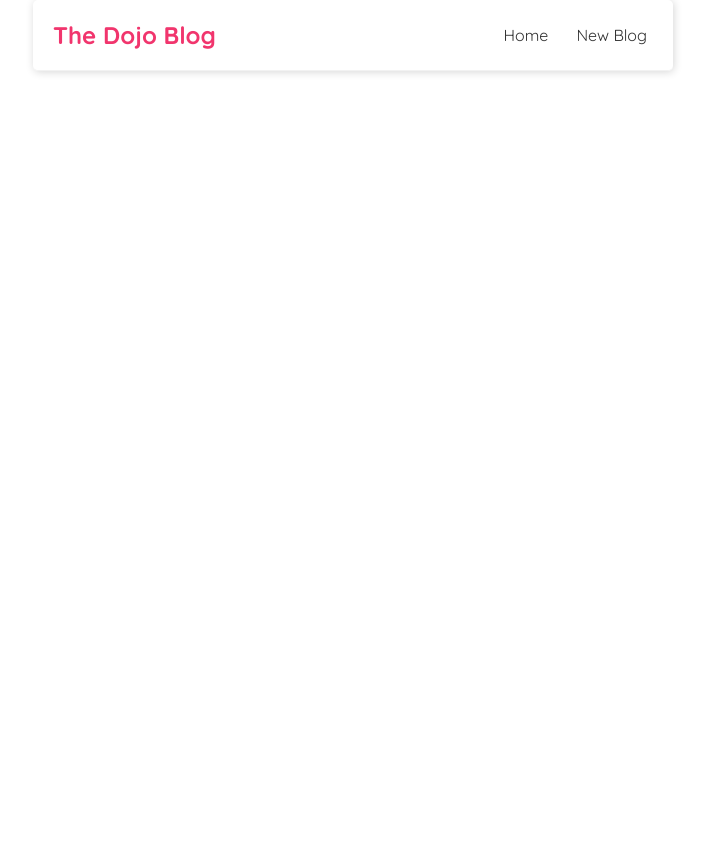
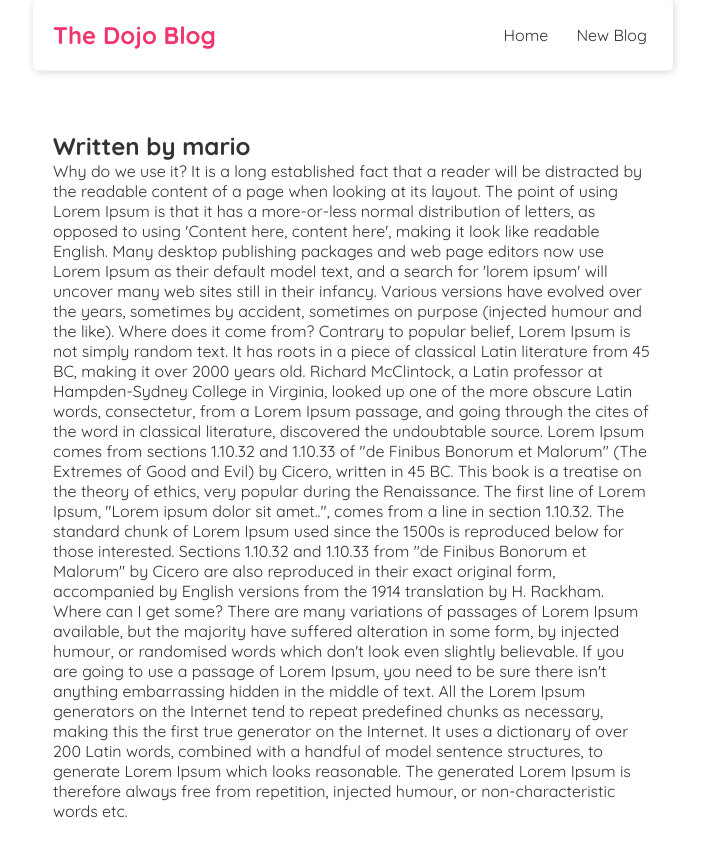
Before and after one commit to Emydev-op/react-tutorial-blog, a React (Create React App) app: page /blogs/1 in a window 1280 px wide. Shown: the top 856 px of the page, without its empty margins (287-994 px from the left). Before the commit the page ends 800 px from the top, so only its background shows below. Built offline with nearby package versions, Linux system fonts and the light colour scheme; data requests are answered from the project's data file.

Commit message:
Created individual blog

```diff
--- a/src/App.js
+++ b/src/App.js
@@ -2,6 +2,7 @@ import Navbar from './Navbar';
 import Home from './Home';
 import { BrowserRouter as Router, Route, Switch } from 'react-router-dom';
 import Create from './Create';
+import BlogDetails from './BlogDetails';
 
 function App() {
   return (
@@ -16,6 +17,9 @@ function App() {
             <Route path="/create">
               <Create />
             </Route>
+            <Route path="/blogs/:id">
+              <BlogDetails />
+            </Route>
           </Switch>
         </div>
       </div>
--- a/src/BlogDetails.js
+++ b/src/BlogDetails.js
@@ -0,0 +1,23 @@
+import { useParams } from "react-router-dom/cjs/react-router-dom.min";
+import useFetch from "./useFetch";
+
+const BlogDetails = () => {
+
+const { id } = useParams();
+const { data:blog, isPending, error } = useFetch('http://localhost:8000/blogs/' + id );
+
+    return (
+        <div className="blog-details">
+            {isPending && <div>Loading...</div>}
+            {error && <div> {error} </div>}
+            {blog && (
+                <article>
+                    <h2>Written by {blog.author}</h2>
+                    <div>{blog.body}</div>
+                </article>
+            )}
+        </div>
+     );
+}
+
+export default BlogDetails;
--- a/src/BlogList.js
+++ b/src/BlogList.js
@@ -1,11 +1,15 @@
+import { Link } from "react-router-dom/cjs/react-router-dom.min";
+
 const BlogList = ({ blogs, title }) => {
     return (
          <div className="blog-list">
             <h2>{ title }</h2>
             {blogs.map((blog) => (
                 <div className="blog-preview" key={blog.id}>
-                    <h2>{ blog.title }</h2>
-                    <p>Written by {blog.author}</p>
+                    <Link to= {`/blogs/${blog.id}`}>
+                        <h2>{ blog.title }</h2>
+                        <p>Written by {blog.author}</p>
+                    </Link>
                 </div>
             ))}
          </div>
--- a/src/index.css
+++ b/src/index.css
@@ -51,3 +51,6 @@
   color: #f1356d;
   margin-bottom: 8px;
 }
+.blog-preview a {
+  text-decoration: none;
+}
```
